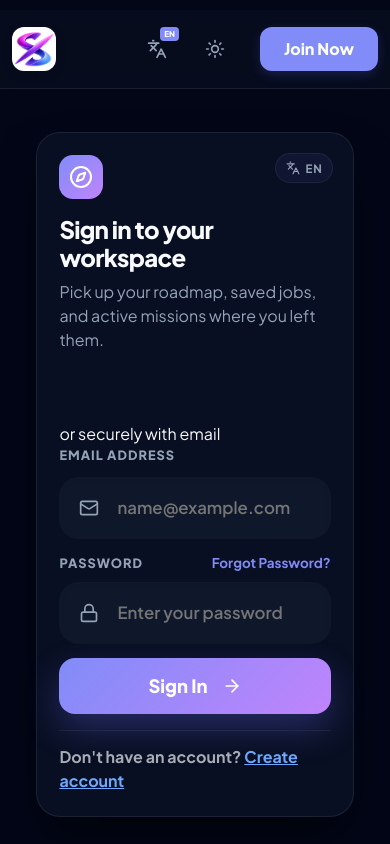
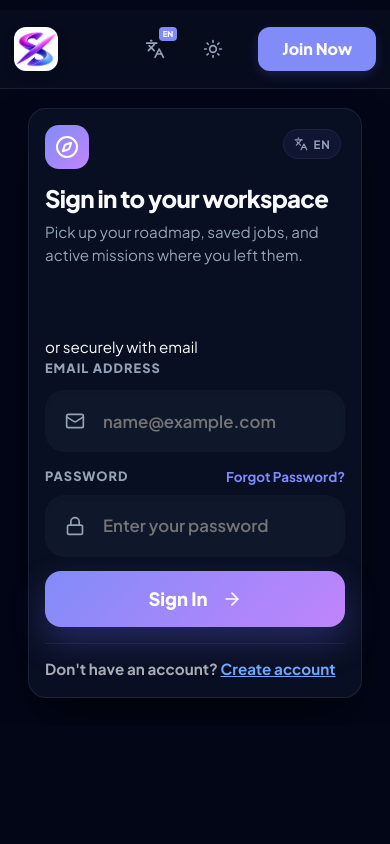
Before and after one commit to Salmankhan20032/Hackathon_FrontEnd, a React (Vite) app: page /login in a window 390 px wide. Built offline with nearby package versions, Linux system fonts and the light colour scheme; no server answers.

Commit message:
feat: implement responsive nav-offset variable and add comprehensive mobile layout optimizations

```diff
--- a/src/index.css
+++ b/src/index.css
@@ -2,6 +2,7 @@
 @import url('https://fonts.googleapis.com/css2?family=Outfit:wght@300;400;500;600;700;800;900&family=Plus+Jakarta+Sans:wght@300;400;500;600;700;800&display=swap');
 
 :root[data-theme='light'] {
+  --nav-offset: 96px;
   --bg-body: #fdfdfd;
   --bg-card: rgba(255, 255, 255, 0.8);
   --bg-nav: rgba(255, 255, 255, 0.7);
@@ -20,6 +21,7 @@
 }
 
 :root[data-theme='dark'] {
+  --nav-offset: 96px;
   --bg-body: #020617;
   --bg-card: rgba(15, 23, 42, 0.6);
   --bg-nav: rgba(2, 6, 23, 0.7);
@@ -58,7 +60,7 @@ html, body {
 }
 
 .main-content-wrapper {
-  padding-top: 96px;
+  padding-top: var(--nav-offset);
 }
 
 body::after {
@@ -98,7 +100,7 @@ body::after {
 
 /* 🎨 AUTH PAGES REDESIGN: FULL SCREEN SPLIT */
 .auth-page {
-  min-height: calc(100vh - 96px);
+  min-height: calc(100vh - var(--nav-offset));
   display: flex;
   align-items: stretch;
   justify-content: stretch;
@@ -432,6 +434,24 @@ body::after {
 /* Profile redesign */
 .profile-portal {
   max-width: 1380px;
+}
+
+img,
+video,
+canvas,
+svg {
+  max-width: 100%;
+}
+
+.glass-panel,
+.card,
+.profile-panel,
+.dx-panel {
+  overflow-wrap: anywhere;
+}
+
+.recharts-responsive-container {
+  min-width: 0 !important;
 }
 
 .profile-identity-rail,
@@ -920,6 +940,91 @@ body::after {
   }
 }
 
+/* Final responsive pass: whole app */
+@media (max-width: 1199px) {
+  :root[data-theme='light'],
+  :root[data-theme='dark'] {
+    --nav-offset: 90px;
+  }
+
+  .main-content-wrapper {
+    padding-left: 0.25rem;
+    padding-right: 0.25rem;
+  }
+}
+
+@media (max-width: 991px) {
+  :root[data-theme='light'],
+  :root[data-theme='dark'] {
+    --nav-offset: 84px;
+  }
+
+  .container,
+  .container-fluid,
+  .container-xl {
+    padding-left: 0.85rem !important;
+    padding-right: 0.85rem !important;
+  }
+
+  .glass-panel.p-5,
+  .glass-panel.px-5,
+  .glass-panel.py-5 {
+    padding: 1.2rem !important;
+  }
+
+  .rounded-5 {
+    border-radius: 1rem !important;
+  }
+
+  .btn,
+  .form-control,
+  .form-select {
+    min-height: 44px;
+  }
+
+  .profile-skill-search {
+    max-width: 100%;
+  }
+}
+
+@media (max-width: 767px) {
+  :root[data-theme='light'],
+  :root[data-theme='dark'] {
+    --nav-offset: 80px;
+  }
+
+  body {
+    font-size: 0.95rem;
+  }
+
+  .main-content-wrapper {
+    padding-left: 0;
+    padding-right: 0;
+  }
+
+  .auth-min-wrapper {
+    max-width: 100%;
+    padding: 0.75rem;
+  }
+
+  .auth-min-card {
+    border-radius: 18px;
+    padding: 1rem;
+  }
+
+  .dx-panel .card-body,
+  .profile-panel,
+  .profile-studio,
+  .profile-hero-panel {
+    padding: 0.9rem !important;
+  }
+
+  .table-responsive,
+  .overflow-auto {
+    -webkit-overflow-scrolling: touch;
+  }
+}
+
 /* Dashboard redesign */
 .dx-dashboard-shell {
   padding-bottom: 2.25rem;
```
